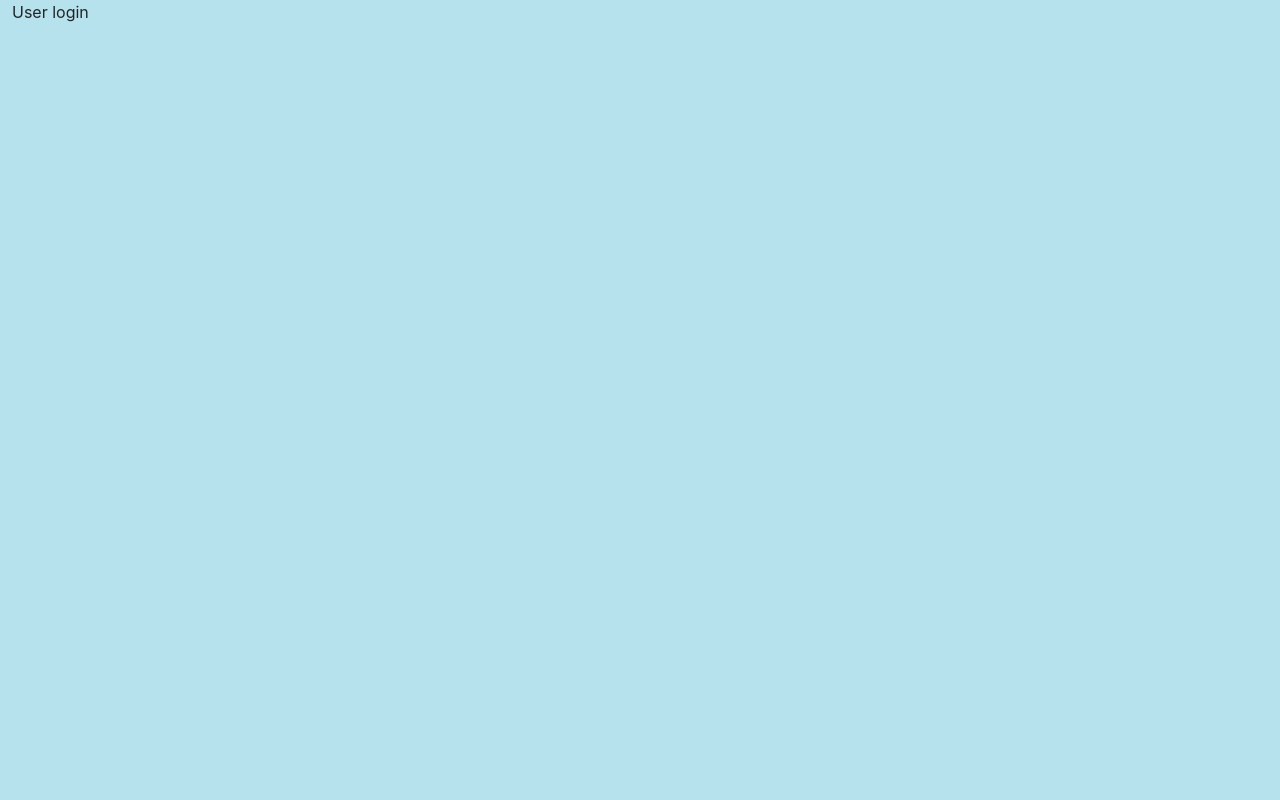
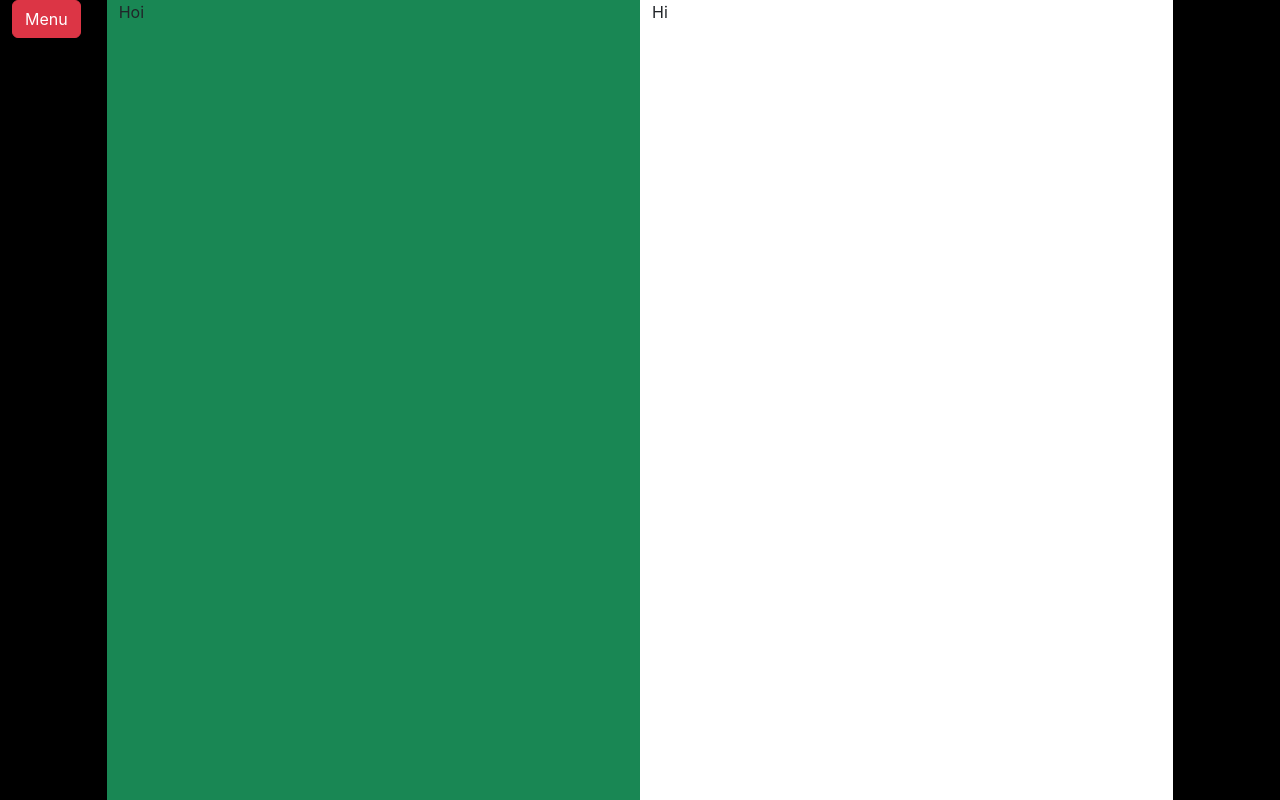
Before and after one commit to arunar1/grievance-management-system, a React (Create React App) app: page /user_home in a window 1280 px wide. Built offline with nearby package versions, Linux system fonts and the light colour scheme.

Commit message:
added the userhome

```diff
--- a/src/App.css
+++ b/src/App.css
@@ -107,3 +107,10 @@
       color: rgb(181, 155, 29);
     }
 }
+
+
+@media (min-width: 768px) {
+  .min-vh-md-100 {
+    min-height: 100vh;
+  }
+}
--- a/src/components/Pages/Dashboard/Asignee/Asignee.js
+++ b/src/components/Pages/Dashboard/Asignee/Asignee.js
@@ -6,7 +6,11 @@ export default function Asignee() {
       className="container-fluid min-vh-100"
       style={{ backgroundColor: "#b6e2ee" }}
     >
-      Asignee login
+    <div className="row">
+        <div className="col-md-2 bg-black">
+            Hello
+        </div>
+    </div>
     </div>
   );
 }
--- a/src/components/Pages/Dashboard/Users/User.js
+++ b/src/components/Pages/Dashboard/Users/User.js
@@ -1,10 +1,57 @@
-import React from 'react'
+import React from "react";
 
 export default function User() {
   return (
-    <div
-      className="container-fluid min-vh-100" style={{ backgroundColor: "#b6e2ee" }} >
-      User login
+    <div className="container-fluid" style={{ backgroundColor: "black" }}>
+      <div className="row">
+        <div className="d-none d-md-block col-md-1 bg-black">
+          <button
+            class="btn btn-danger"
+            type="button"
+            data-bs-toggle="offcanvas"
+            data-bs-target="#offcanvasScrolling"
+            aria-controls="offcanvasScrolling"
+          >
+           Menu
+          </button>
+
+          <div
+            class="offcanvas offcanvas-start"
+            data-bs-scroll="true"
+            data-bs-backdrop="false"
+            tabindex="-1"
+            id="offcanvasScrolling"
+            aria-labelledby="offcanvasScrollingLabel"
+          >
+            <div class="offcanvas-header">
+              <h5 class="offcanvas-title" id="offcanvasScrollingLabel">
+                Offcanvas with body scrolling
+              </h5>
+              <button
+                type="button"
+                class="btn-close"
+                data-bs-dismiss="offcanvas"
+                aria-label="Close"
+              ></button>
+            </div>
+            <div class="offcanvas-body">
+              <p>
+                Try scrolling the rest of the page to see this option in action.
+              </p>
+            </div>
+          </div>
+        </div>
+        <div className="col-md-10">
+          <div className="row">
+            <div className="col-md-6 bg-success">
+              <div className="user-data min-vh-md-100">Hoi</div>
+            </div>
+            <div className="col-md-6 bg-white">
+              <div className="add-grievance min-vh-md-100">Hi</div>
+            </div>
+          </div>
+        </div>
+      </div>
     </div>
   );
 }
```
